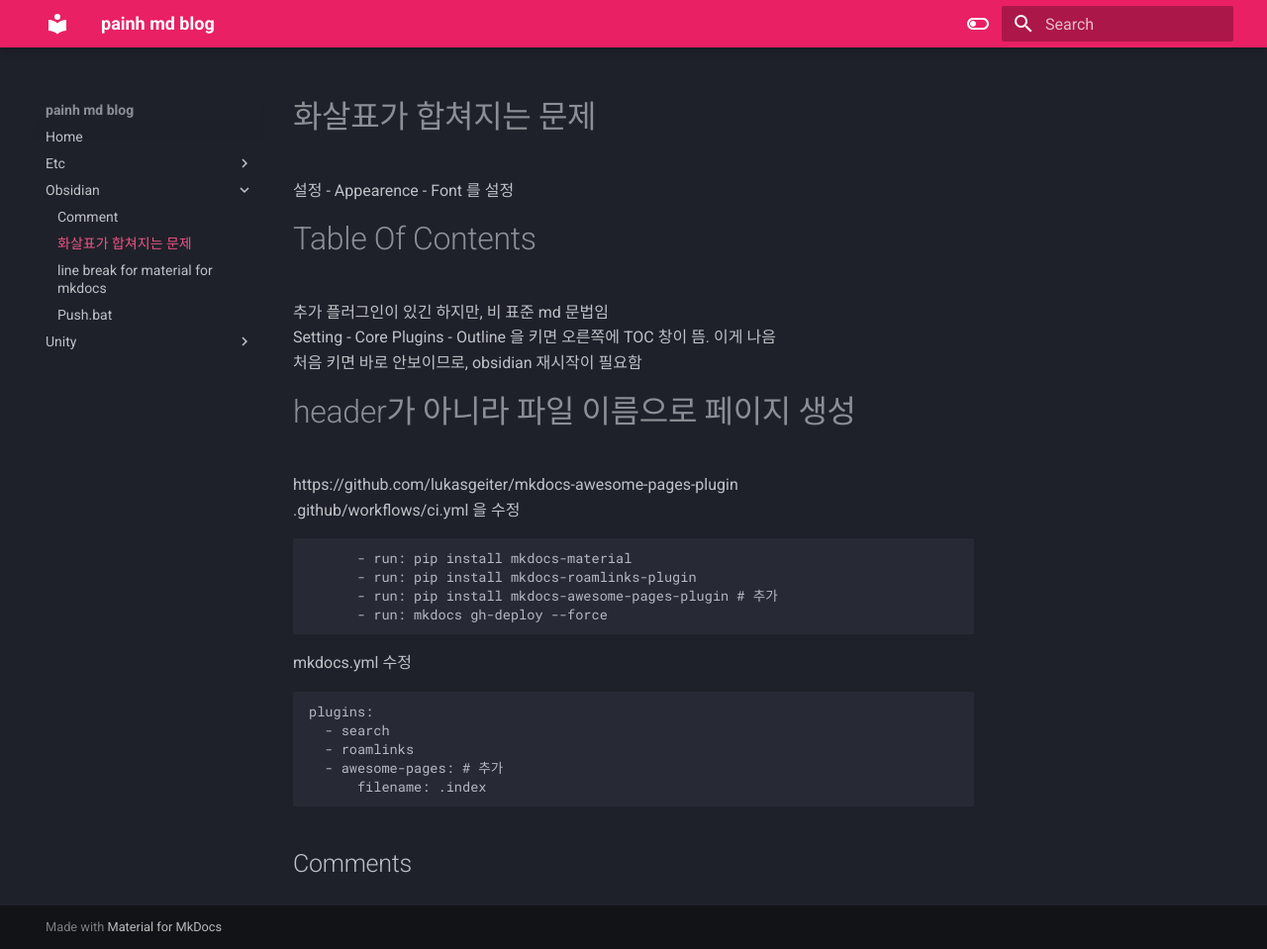
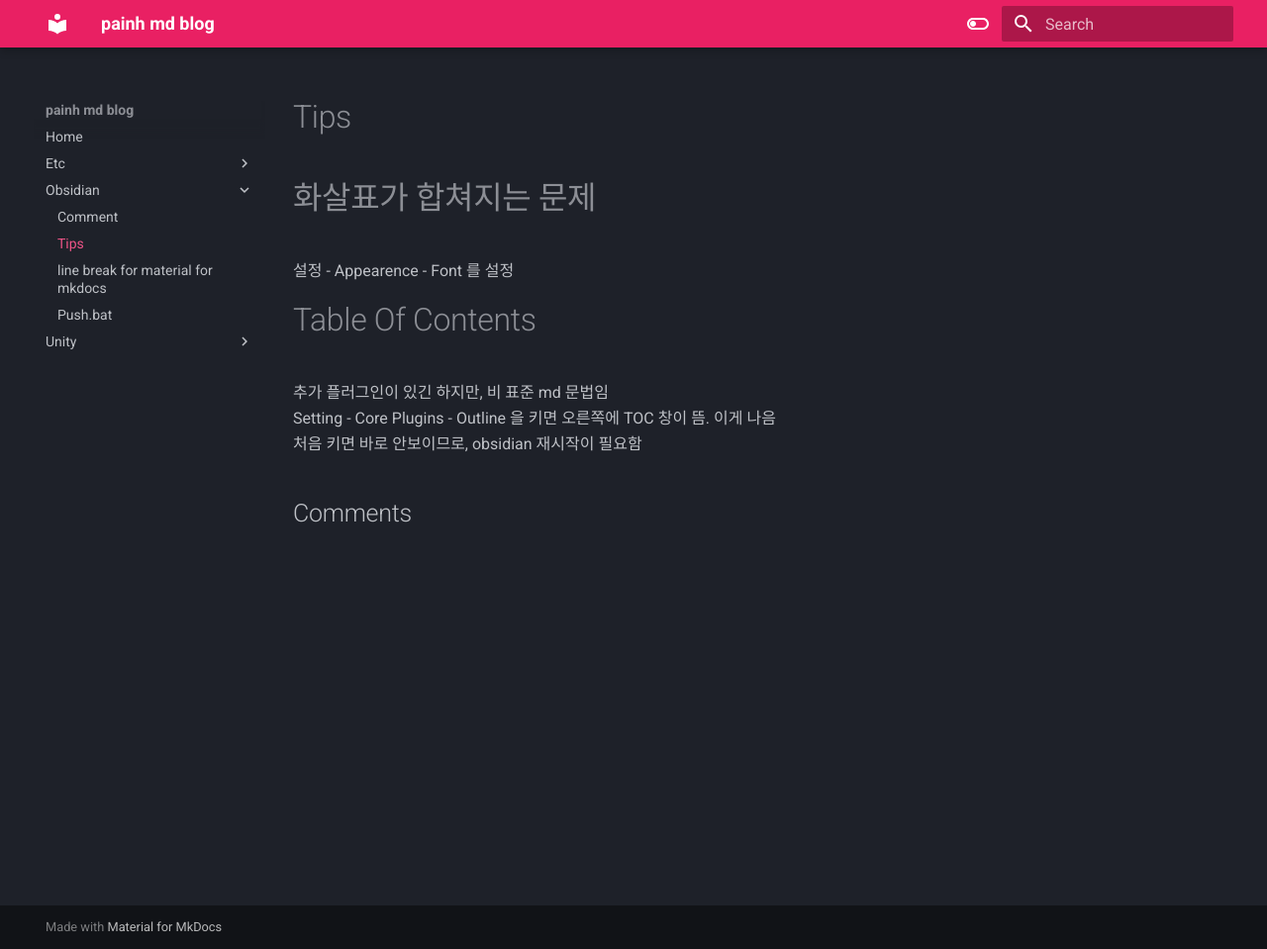
Before and after one commit to painh/md-blog, an MkDocs documentation site: the page built from docs/obsidian/Tips.md, in a window 1280 px wide and 959 px high. Shown: the whole window at 99% size. Built offline with MkDocs 1.6.1 and Material for MkDocs 9.7.7, drawn with Linux system fonts in a browser that asks for light colours; comment, search, counter and statistics services are not loaded.

Commit message:
autoCommit 5-052-20.170301

````diff
--- a/docs/obsidian/Tips.md
+++ b/docs/obsidian/Tips.md
@@ -1,3 +1,5 @@
+# Tips
+
 # 화살표가 합쳐지는 문제
 설정 - Appearence - Font 를 설정
 
@@ -5,21 +7,3 @@
 추가 플러그인이 있긴 하지만, 비 표준 md 문법임
 Setting - Core Plugins - Outline 을 키면 오른쪽에 TOC 창이 뜸. 이게 나음
 처음 키면 바로 안보이므로, obsidian 재시작이 필요함
-
-# header가 아니라 파일 이름으로 페이지 생성
-https://github.com/lukasgeiter/mkdocs-awesome-pages-plugin
-.github/workflows/ci.yml 을 수정
-```yaml
-      - run: pip install mkdocs-material
-      - run: pip install mkdocs-roamlinks-plugin
-      - run: pip install mkdocs-awesome-pages-plugin # 추가
-      - run: mkdocs gh-deploy --force
-```
-mkdocs.yml 수정
-```yaml
-plugins:
-  - search
-  - roamlinks
-  - awesome-pages: # 추가
-	  filename: .index
-```
````
Also changed, not shown: docs/unity/TopDownEngine/QuestNPC만들기.md (+6 -0 lines), 1 other file.
